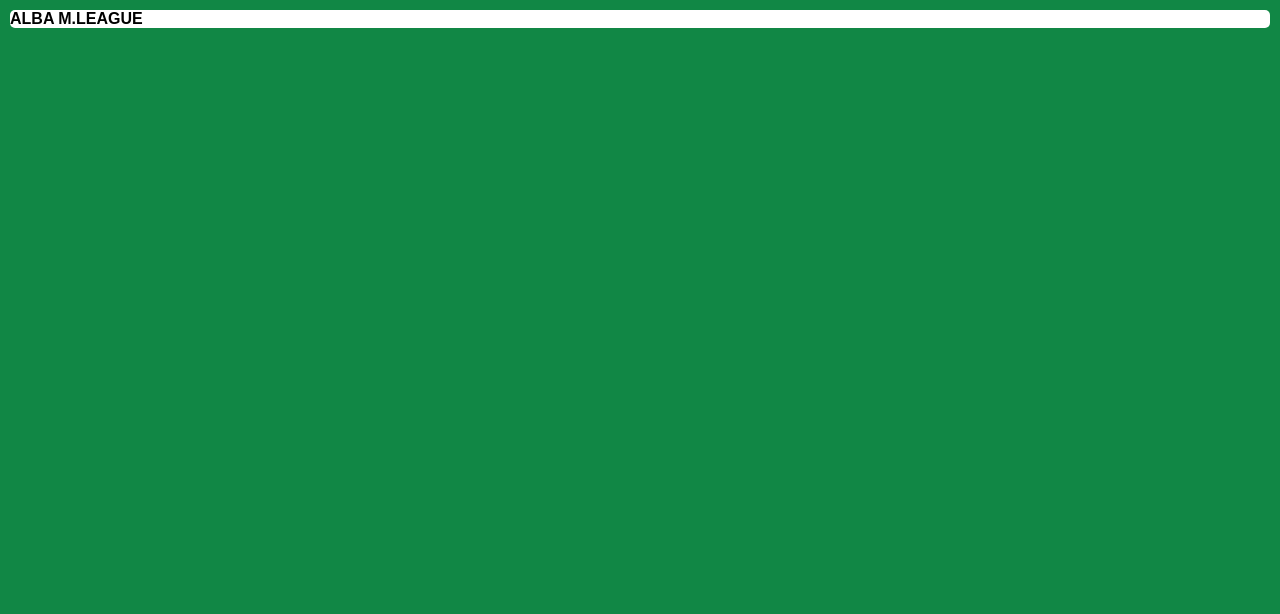
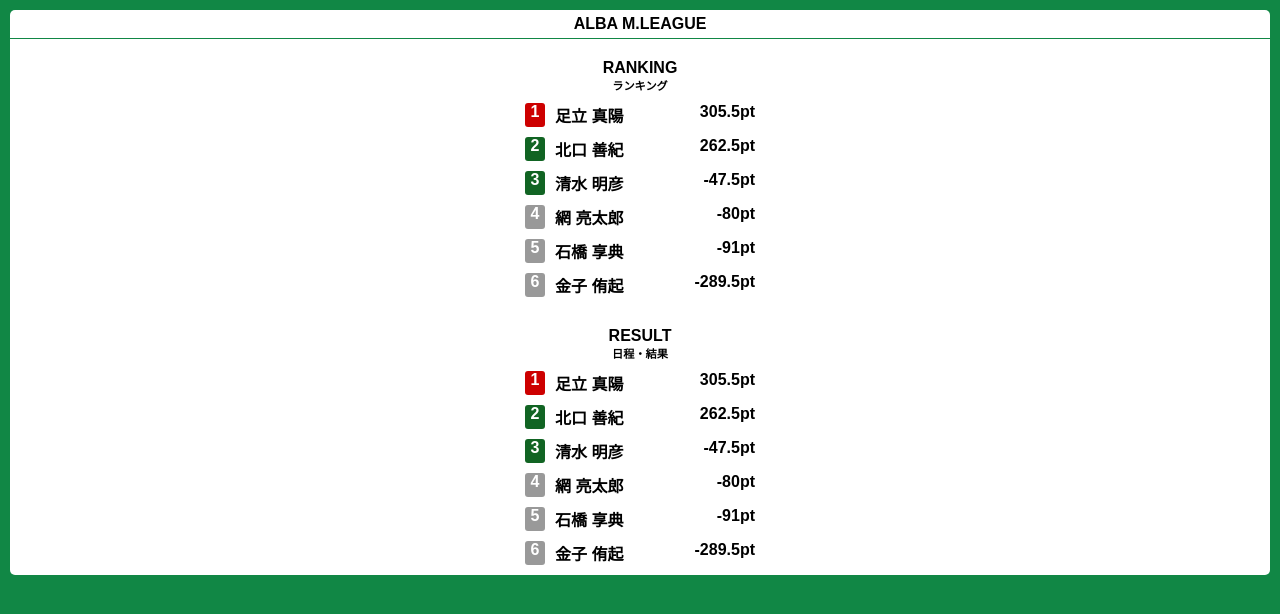
Before and after one commit to peichan/alba-mleague, an Angular app: page / in a window 1280 px wide. Shown: the top 614 px of the page. Built offline with nearby package versions, Linux system fonts and the light colour scheme.

Commit message:
add result

```diff
--- a/src/app/app.component.css
+++ b/src/app/app.component.css
@@ -1,5 +1,59 @@
 .body {
   background: white;
-  border-radius: 5px 5px 5px 5px;
-  align-items: center;
+  border-radius: 5px;
+  text-align: center;
 }
+
+.header {
+  display: block;
+  padding: 5px;
+  border-bottom: solid thin #118745;
+}
+
+.content {
+  display: block;
+  padding-top: 20px;
+  padding-bottom: 10px;
+}
+
+.title span:lang(en) {
+  display: block;
+  font-size: 1rem;
+}
+
+.title span:lang(ja) {
+  display: block;
+  font-size: 0.7rem;
+}
+
+.result-rank-item {
+  padding-top: 10px;
+  justify-content: center;
+  display: flex;
+}
+
+.result-rank-badge {
+  border-radius: 3px;
+  margin-right: 10px;
+  width: 20px;
+  color: #fff;
+  background-color: #999;
+}
+
+.result-rank-badge.is-top {
+  background-color: #cd0000;
+}
+
+.result-rank-badge.is-top-three {
+  background-color: #116423;
+}
+
+.result-rank-name {
+  width: 100px;
+  text-align: left;
+}
+
+.result-rank-score {
+  width: 100px;
+  text-align: right;
+}
--- a/src/app/app.component.html
+++ b/src/app/app.component.html
@@ -1 +1,83 @@
-<div class="body">ALBA M.LEAGUE</div>
+<div class="body">
+  <div class="header">ALBA M.LEAGUE</div>
+  <div class="content">
+    <h2 class="title">
+      <span lang="en">RANKING</span>
+      <span lang="ja">ランキング</span>
+    </h2>
+    <div class="result-item">
+      <ol class="result-rank-list">
+        <li class="result-rank-item">
+          <div class="result-rank-badge is-top">1</div>
+          <div class="result-rank-name">足立 真陽</div>
+          <div class="result-rank-score">305.5pt</div>
+        </li>
+        <li class="result-rank-item">
+          <div class="result-rank-badge is-top-three">2</div>
+          <div class="result-rank-name">北口 善紀</div>
+          <div class="result-rank-score">262.5pt</div>
+        </li>
+        <li class="result-rank-item">
+          <div class="result-rank-badge is-top-three">3</div>
+          <div class="result-rank-name">清水 明彦</div>
+          <div class="result-rank-score">-47.5pt</div>
+        </li>
+        <li class="result-rank-item">
+          <div class="result-rank-badge">4</div>
+          <div class="result-rank-name">網 亮太郎</div>
+          <div class="result-rank-score">-80pt</div>
+        </li>
+        <li class="result-rank-item">
+          <div class="result-rank-badge">5</div>
+          <div class="result-rank-name">石橋 享典</div>
+          <div class="result-rank-score">-91pt</div>
+        </li>
+        <li class="result-rank-item">
+          <div class="result-rank-badge">6</div>
+          <div class="result-rank-name">金子 侑起</div>
+          <div class="result-rank-score">-289.5pt</div>
+        </li>
+      </ol>
+    </div>
+  </div>
+  <div class="content">
+    <h2 class="title">
+      <span lang="en">RESULT</span>
+      <span lang="ja">日程・結果</span>
+    </h2>
+    <div class="result-item">
+      <ol class="result-rank-list">
+        <li class="result-rank-item">
+          <div class="result-rank-badge is-top">1</div>
+          <div class="result-rank-name">足立 真陽</div>
+          <div class="result-rank-score">305.5pt</div>
+        </li>
+        <li class="result-rank-item">
+          <div class="result-rank-badge is-top-three">2</div>
+          <div class="result-rank-name">北口 善紀</div>
+          <div class="result-rank-score">262.5pt</div>
+        </li>
+        <li class="result-rank-item">
+          <div class="result-rank-badge is-top-three">3</div>
+          <div class="result-rank-name">清水 明彦</div>
+          <div class="result-rank-score">-47.5pt</div>
+        </li>
+        <li class="result-rank-item">
+          <div class="result-rank-badge">4</div>
+          <div class="result-rank-name">網 亮太郎</div>
+          <div class="result-rank-score">-80pt</div>
+        </li>
+        <li class="result-rank-item">
+          <div class="result-rank-badge">5</div>
+          <div class="result-rank-name">石橋 享典</div>
+          <div class="result-rank-score">-91pt</div>
+        </li>
+        <li class="result-rank-item">
+          <div class="result-rank-badge">6</div>
+          <div class="result-rank-name">金子 侑起</div>
+          <div class="result-rank-score">-289.5pt</div>
+        </li>
+      </ol>
+    </div>
+  </div>
+</div>
```
